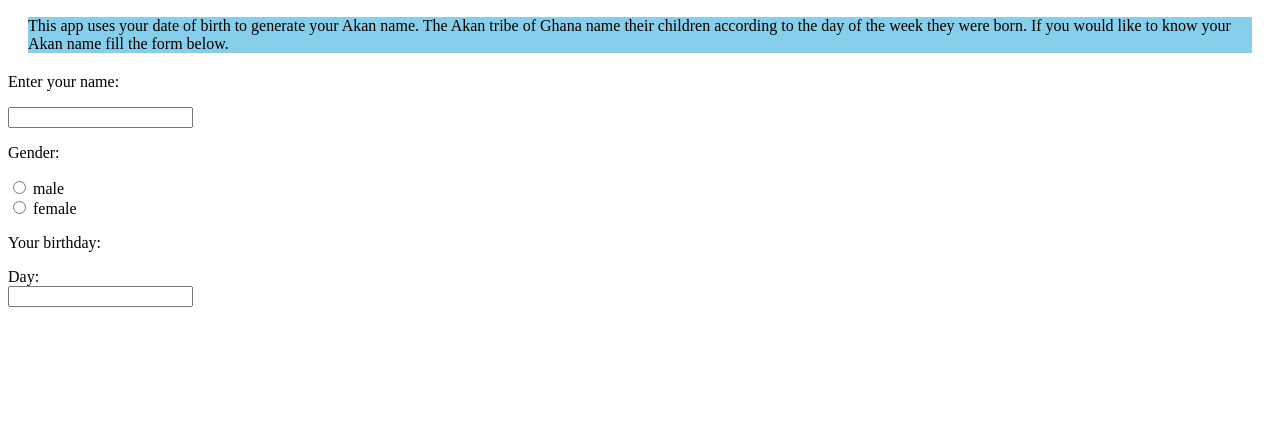
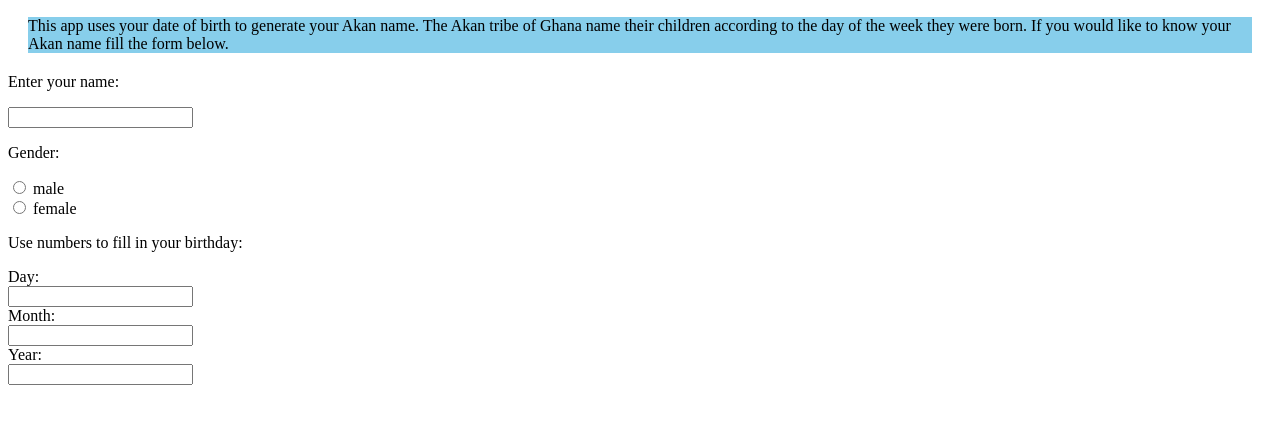
Before and after one commit to Wambura001/akan, a plain HTML site: page index.html in a window 1280 px wide. Shown: the part 110-534 px from the top of the page. Drawn offline with Linux system fonts and the light colour scheme.

Commit message:
add birthday to form

```diff
--- a/index.html
+++ b/index.html
@@ -23,10 +23,14 @@
             <input type="radio" id="female" name="gender" value="female">
             <label for="female">female</label><br>
         </form>
-        <p>Your birthday:</p>
+        <p>Use numbers to fill in your birthday:</p>
         <form>
          <label for="day">Day:</label><br>
          <input type="text" id="day" name="day"><br>
+         <label for="month">Month:</label><br>
+         <input type="text" id="month" name="month"><br>
+         <label for="year">Year:</label><br>
+         <input type="text" id="year" name="year"><br>
         </form>
     </body>
 </html>
```
